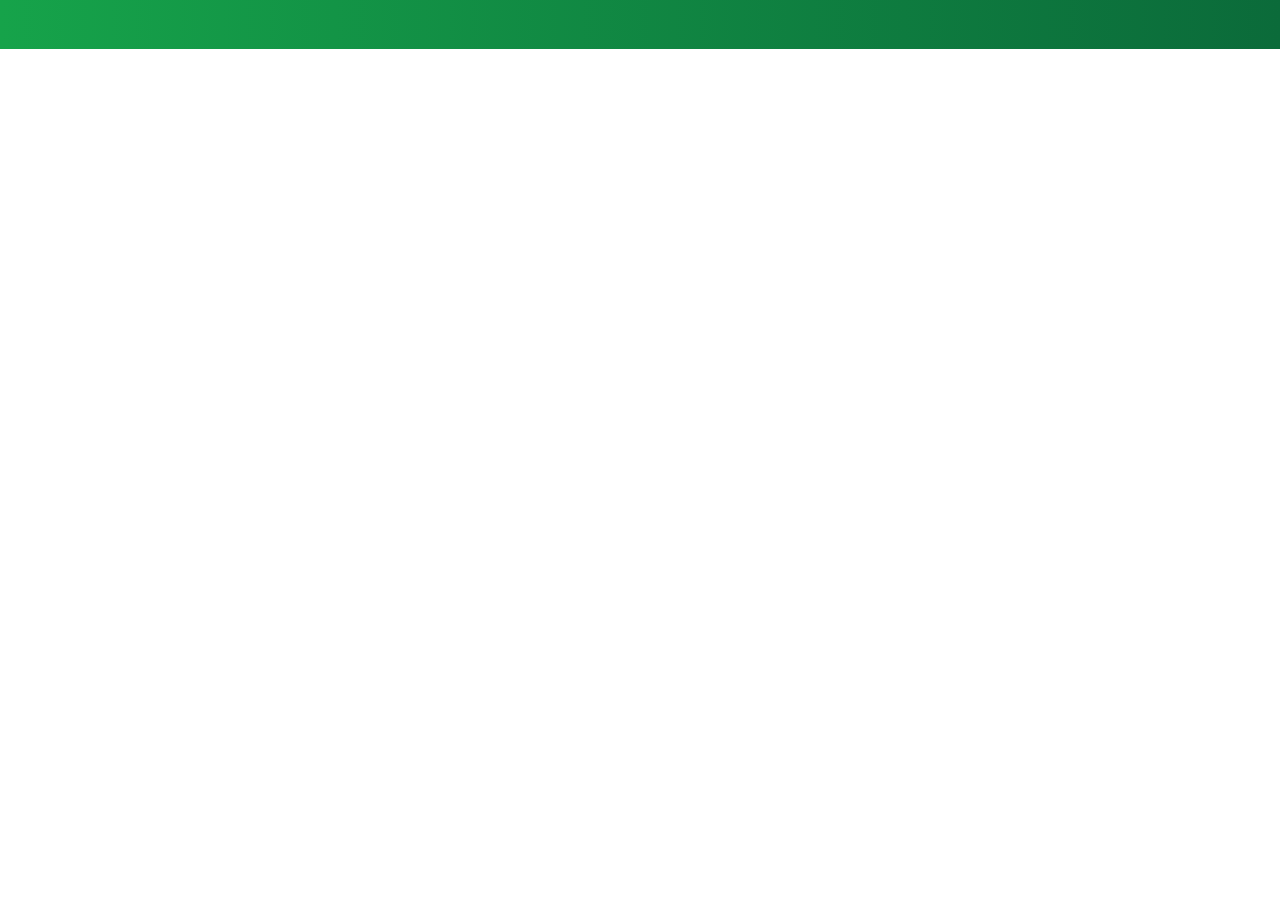
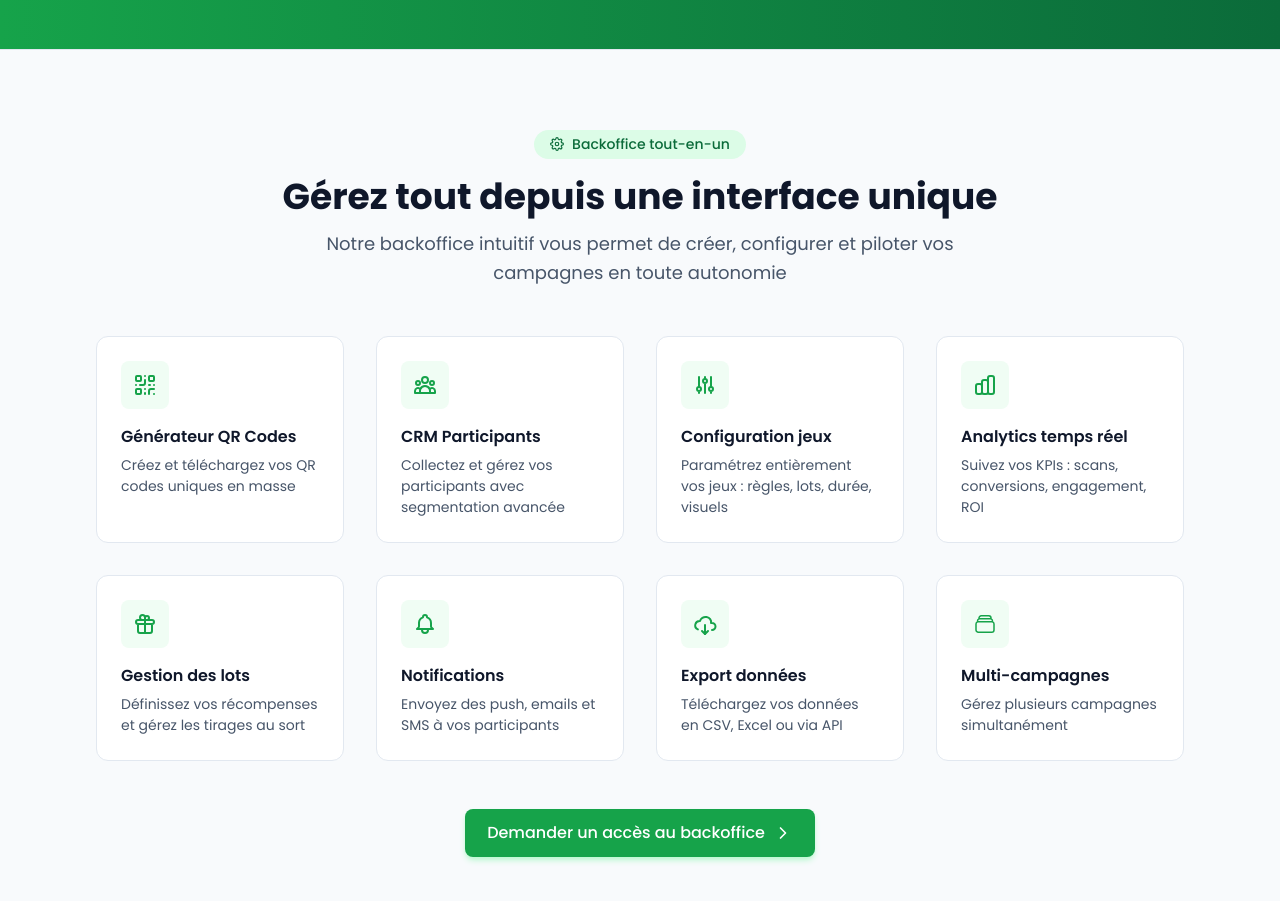
Before and after one commit to ysahih/VOID-Challenge, a React (Vite) app: page / in a window 1280 px wide. Shown: the part 2800-3701 px from the top of the page. Before the commit the page ends 2849 px from the top, so only its background shows below. Built offline with nearby package versions, Linux system fonts and the light colour scheme.

Commit message:
feat: add Backoffice component and integrate it into the main application layout.

```diff
--- a/src/App.jsx
+++ b/src/App.jsx
@@ -3,6 +3,7 @@ import Hero from './components/Hero'
 import Features from './components/Features'
 import Steps from './components/Steps'
 import GreenBanner from './components/GreenBanner'
+import Backoffice from './components/Backoffice'
 
 function App() {
   return (
@@ -12,6 +13,7 @@ function App() {
       <Features />
       <Steps />
       <GreenBanner />
+      <Backoffice />
     </div>
   )
 }
--- /dev/null
+++ b/src/components/Backoffice.jsx
@@ -0,0 +1,107 @@
+import { ChevronRight } from 'lucide-react';
+import { FaRegCircleCheck } from 'react-icons/fa6';
+import { LuQrCode, LuSettings2 } from 'react-icons/lu';
+import { HiOutlineUsers, HiOutlineGift, HiOutlineBell, HiOutlineChartBar, HiOutlineUserGroup, HiOutlineAdjustments } from 'react-icons/hi';
+import { HiAdjustmentsHorizontal, HiOutlineRectangleStack } from 'react-icons/hi2';
+import { TbCloudDownload } from 'react-icons/tb';
+import { FiSettings } from 'react-icons/fi';
+
+const cards = [
+  {
+    icon: <LuQrCode className="w-6 h-6 text-[#16A34A]" />,
+    title: 'Générateur QR Codes',
+    desc: 'Créez et téléchargez vos QR codes uniques en masse',
+  },
+  {
+    icon: <HiOutlineUserGroup className="w-6 h-6 text-[#16A34A]" />,
+    title: 'CRM Participants',
+    desc: 'Collectez et gérez vos participants avec segmentation avancée',
+  },
+  {
+    icon: <HiOutlineAdjustments className="w-6 h-6 text-[#16A34A]" />,
+    title: 'Configuration jeux',
+    desc: 'Paramétrez entièrement vos jeux : règles, lots, durée, visuels',
+  },
+  {
+    icon: <HiOutlineChartBar className="w-6 h-6 text-[#16A34A]" />,
+    title: 'Analytics temps réel',
+    desc: 'Suivez vos KPIs : scans, conversions, engagement, ROI',
+  },
+  {
+    icon: <HiOutlineGift className="w-6 h-6 text-[#16A34A]" />,
+    title: 'Gestion des lots',
+    desc: 'Définissez vos récompenses et gérez les tirages au sort',
+  },
+  {
+    icon: <HiOutlineBell className="w-6 h-6 text-[#16A34A]" />,
+    title: 'Notifications',
+    desc: 'Envoyez des push, emails et SMS à vos participants',
+  },
+  {
+    icon: <TbCloudDownload className="w-6 h-6 text-[#16A34A]" />,
+    title: 'Export données',
+    desc: 'Téléchargez vos données en CSV, Excel ou via API',
+  },
+  {
+    icon: <HiOutlineRectangleStack className="w-6 h-6 text-[#16A34A]" />,
+    title: 'Multi-campagnes',
+    desc: 'Gérez plusieurs campagnes simultanément',
+  },
+];
+
+const Backoffice = () => {
+  return (
+    <section className="bg-[#F8FAFC] py-20 border-t border-[#E2E8F0] font-['Poppins']">
+      <div className="max-w-[1440px] mx-auto px-6 md:px-12 lg:px-24">
+
+        {/* Section Header */}
+        <div className="text-center mb-12">
+          {/* Badge */}
+          <div className="inline-flex items-center gap-2 bg-[#DCFCE7] text-[#0B6B3A] text-[14px] font-medium px-4 py-1 rounded-full mb-4">
+            <FiSettings className="w-[14px] h-[14px]" />
+            Backoffice tout-en-un
+          </div>
+
+          <h2 className="text-[36px] font-bold text-[#0F172A] leading-[1.2] mb-3">
+            Gérez tout depuis une interface unique
+          </h2>
+          <p className="text-[#475569] text-[18px] leading-[1.6] max-w-[640px] mx-auto">
+            Notre backoffice intuitif vous permet de créer, configurer et piloter vos
+            campagnes en toute autonomie
+          </p>
+        </div>
+
+        {/* 4×2 Card Grid */}
+        <div className="grid grid-cols-1 sm:grid-cols-2 lg:grid-cols-4 gap-8 mb-12">
+          {cards.map((card, i) => (
+            <div
+              key={i}
+              className="bg-white border border-[#E2E8F0] rounded-[12px] p-6 flex flex-col gap-4 hover:shadow-md transition-shadow duration-200"
+            >
+              {/* Icon box */}
+              <div className="w-12 h-12 rounded-[8px] bg-[#F0FDF4] flex items-center justify-center flex-shrink-0">
+                {card.icon}
+              </div>
+              {/* Text */}
+              <div>
+                <p className="text-[16px] font-semibold text-[#0F172A] leading-snugs mb-1.5">{card.title}</p>
+                <p className="text-[14px] text-[#475569] leading-normal">{card.desc}</p>
+              </div>
+            </div>
+          ))}
+        </div>
+
+        {/* CTA Button — centered */}
+        <div className="flex justify-center">
+          <button className="cursor-pointer inline-flex items-center gap-2 bg-[#16A34A] hover:bg-[#15803D] transition-colors duration-200 text-white font-medium text-[16px] px-[22px] py-3 rounded-[8px] shadow-md shadow-green-200">
+            Demander un accès au backoffice
+            <ChevronRight className="w-5 h-5" />
+          </button>
+        </div>
+
+      </div>
+    </section>
+  );
+};
+
+export default Backoffice;
```
